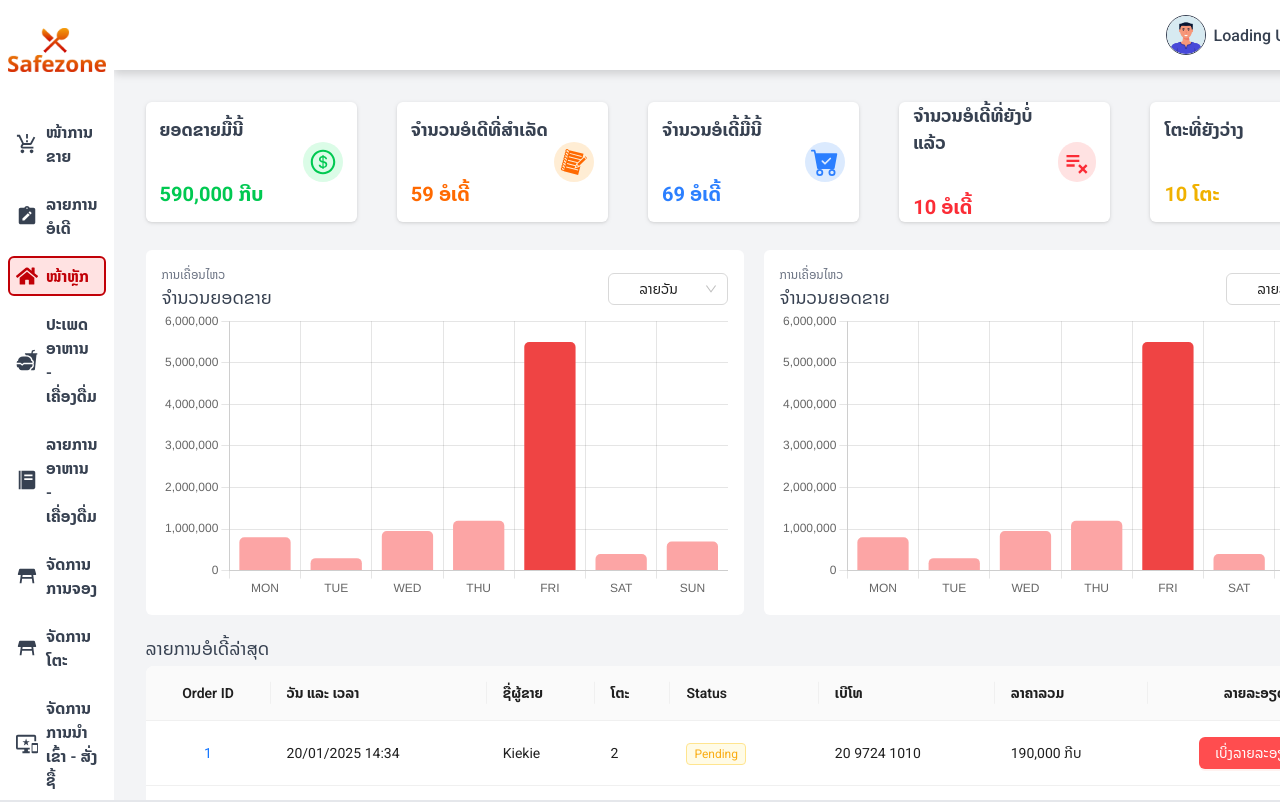
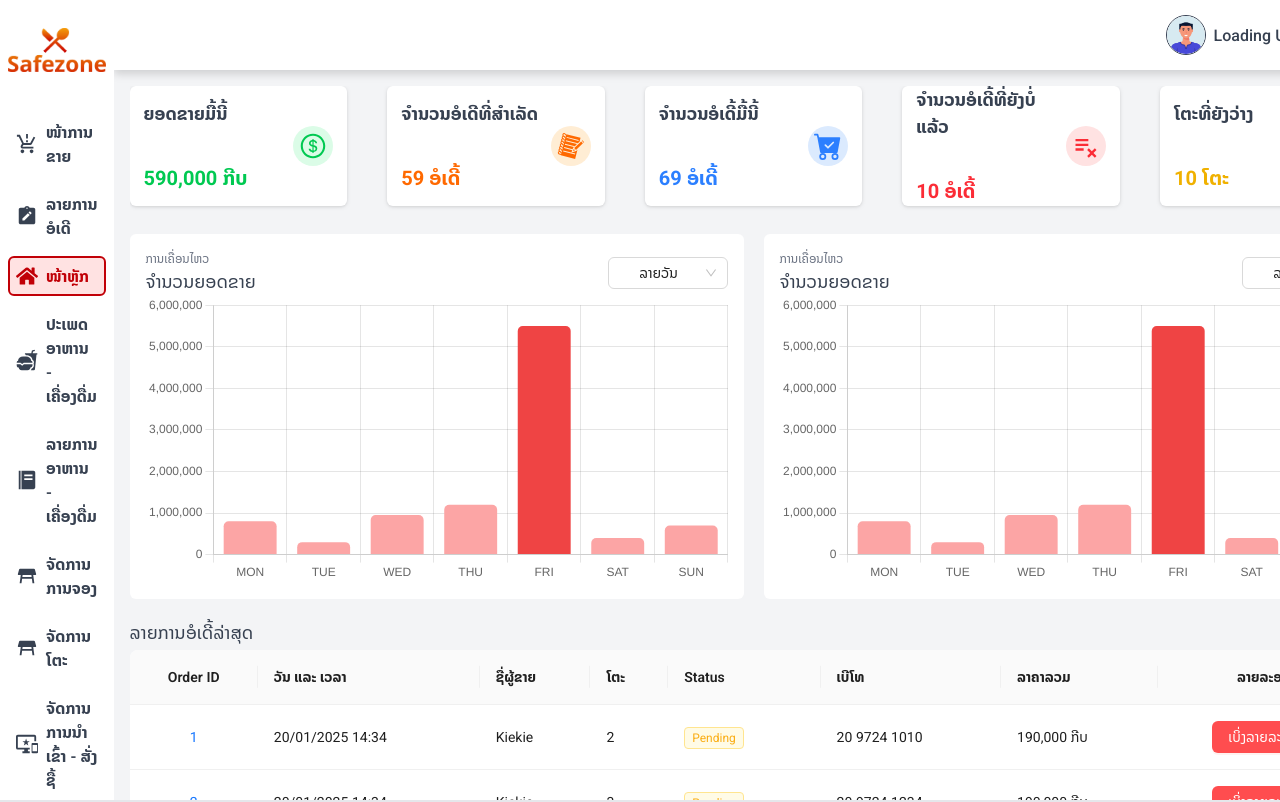
Before and after one commit to noydch/safezone-admin, a React (Vite) app: page /dashboard in a window 1280 px wide. Shown: the top 802 px of the page. Built offline with nearby package versions, Linux system fonts and the light colour scheme; sample sign-in values are in the browser's storage; what @react-pdf/renderer would draw is missing.

Commit message:
fix dashborad sidebar

```diff
--- a/src/components/dashboard/DashboardMain.jsx
+++ b/src/components/dashboard/DashboardMain.jsx
@@ -26,25 +26,25 @@ const DashboardMain = () => {
 
     if (isLoading) {
         return (
-            <div className='p-4'>
-                <ul className=' flex items-center gap-x-10 mb-7'>
+            <div className='overflow-x-auto'>
+                <ul className='flex items-center gap-x-10 mb-7 min-w-[1200px]'>
                     {[...Array(5)].map((_, index) => (
-                        <li key={index} className=' w-[220px] h-[120px] bg-white rounded-md p-3.5 drop-shadow'>
+                        <li key={index} className='w-[220px] h-[120px] bg-white rounded-md p-3.5 drop-shadow'>
                             <Skeleton active paragraph={{ rows: 2 }} />
                         </li>
                     ))}
                 </ul>
 
-                <div className='flex gap-x-5 mb-5'>
-                    <div className=' w-[620px] bg-white p-4 rounded-md drop-shadow'>
+                <div className='flex gap-x-5 mb-5 min-w-[1200px]'>
+                    <div className='flex-1 bg-white p-4 rounded-md drop-shadow'>
                         <Skeleton active />
                     </div>
-                    <div className=' w-[620px] bg-white p-4 rounded-md drop-shadow'>
+                    <div className='flex-1 bg-white p-4 rounded-md drop-shadow'>
                         <Skeleton active />
                     </div>
                 </div>
 
-                <div className='bg-white p-4 rounded-md drop-shadow'>
+                <div className='bg-white p-4 rounded-md drop-shadow min-w-[1200px]'>
                     <Skeleton active title={false} paragraph={{ rows: 4 }} />
                 </div>
             </div>
@@ -52,8 +52,8 @@ const DashboardMain = () => {
     }
 
     return (
-        <div className='p-4'>
-            <ul className=' flex items-center gap-x-10'>
+        <div className='overflow-x-auto'>
+            <ul className='flex items-center gap-x-10 min-w-[1200px]'>
                 <li className=' w-[220px] h-[120px] bg-white rounded-md px-3.5 flex items-center justify-between drop-shadow'>
                     <div className=' space-y-9'>
                         <h4 className=' text-[18px] font-semibold'>
@@ -122,8 +122,8 @@ const DashboardMain = () => {
             </ul>
 
             {/* Chart */}
-            <div className=' mt-7 flex gap-x-5'>
-                <div className=' w-[620px] bg-white p-4 rounded-md'>
+            <div className='mt-7 flex gap-x-5 min-w-[1200px]'>
+                <div className='flex-1 bg-white p-4 rounded-md'>
                     <div className=' flex items-center justify-between'>
                         <div>
                             <p className=' text-[12px] text-gray-500'>ການເຄື່ອນໄຫວ</p>
@@ -159,7 +159,7 @@ const DashboardMain = () => {
                     </div>
                     <SaleBarChart />
                 </div>
-                <div className=' w-[620px] bg-white p-4 rounded-md'>
+                <div className='flex-1 bg-white p-4 rounded-md'>
                     <div className=' flex items-center justify-between'>
                         <div>
                             <p className=' text-[12px] text-gray-500'>ການເຄື່ອນໄຫວ</p>
@@ -195,11 +195,10 @@ const DashboardMain = () => {
                     </div>
                     <OrderBarChart />
                 </div>
-
             </div>
 
             {/* Order */}
-            <div className=' mt-5'>
+            <div className='mt-5 min-w-[1200px]'>
                 <h1 className=' text-[18px] font-medium mb-1'>
                     ລາຍການອໍເດີ້ລ່າສຸດ
                 </h1>
--- a/src/pages/dashborad/Dashboard.jsx
+++ b/src/pages/dashborad/Dashboard.jsx
@@ -5,9 +5,7 @@ import DashboardMain from '../../components/dashboard/DashboardMain'
 const Dashboard = () => {
     return (
         <Sidebar>
-            <div className=''>
-                <DashboardMain />
-            </div>
+            <DashboardMain />
         </Sidebar>
     )
 }
```
